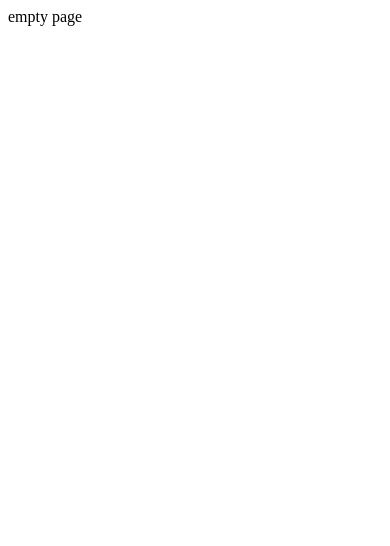
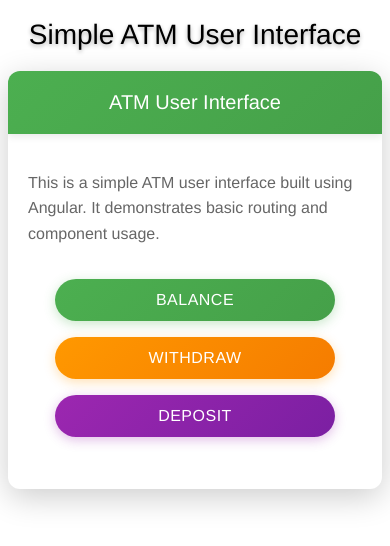
Before and after one commit to schafeld/angular-atm-interface, an Angular app in the folder atm-user-interface/: page / in a window 390 px wide. Shown: the top 546 px of the page. Built offline with nearby package versions, Linux system fonts and the light colour scheme.

Commit message:
add basic material css styling to ui

```diff
--- a/atm-user-interface/src/app/app.css
+++ b/atm-user-interface/src/app/app.css
@@ -0,0 +1,208 @@
+/* Global styles */
+* {
+  box-sizing: border-box;
+  font-family: Helvetica, Verdana, Arial, sans-serif;
+}
+
+body {
+  font-family: Helvetica, Verdana, Arial, sans-serif;
+  margin: 0;
+  padding: 20px;
+  background: linear-gradient(135deg, #667eea 0%, #764ba2 100%);
+  min-height: 100vh;
+}
+
+h1 {
+  text-align: center;
+  color: #000000;
+  font-weight: 300;
+  font-size: 2.5rem;
+  margin-bottom: 30px;
+  text-shadow: 0 2px 4px rgba(0, 0, 0, 0.3);
+}
+
+/* Card styling */
+.card {
+  max-width: 600px;
+  margin: 0 auto;
+  background: #ffffff;
+  border-radius: 16px;
+  box-shadow: 0 8px 32px rgba(0, 0, 0, 0.2);
+  overflow: hidden;
+}
+
+.card-header {
+  background: linear-gradient(135deg, #4CAF50 0%, #45a049 100%);
+  color: white;
+  padding: 24px;
+  font-size: 1.5rem;
+  font-weight: 500;
+  text-align: center;
+  box-shadow: 0 2px 8px rgba(0, 0, 0, 0.1);
+}
+
+.card-body {
+  padding: 32px;
+}
+
+.card-text {
+  color: #666;
+  line-height: 1.6;
+  margin-bottom: 32px;
+  font-size: 1rem;
+}
+
+/* Navigation styling */
+nav {
+  display: flex;
+  gap: 16px;
+  margin-bottom: 32px;
+  flex-wrap: wrap;
+  justify-content: center;
+}
+
+/* Material Design button styling */
+button {
+  background: linear-gradient(135deg, #2196F3 0%, #1976D2 100%);
+  color: white;
+  border: none;
+  padding: 12px 32px;
+  border-radius: 24px;
+  font-size: 1rem;
+  font-weight: 500;
+  cursor: pointer;
+  position: relative;
+  overflow: hidden;
+  transition: all 0.3s cubic-bezier(0.4, 0.0, 0.2, 1);
+  box-shadow: 0 3px 12px rgba(33, 150, 243, 0.3);
+  min-width: 120px;
+  text-transform: uppercase;
+  letter-spacing: 0.5px;
+}
+
+/* Ripple effect */
+button::before {
+  content: '';
+  position: absolute;
+  top: 50%;
+  left: 50%;
+  width: 0;
+  height: 0;
+  border-radius: 50%;
+  background: rgba(255, 255, 255, 0.3);
+  transition: width 0.6s, height 0.6s, top 0.6s, left 0.6s;
+  transform: translate(-50%, -50%);
+}
+
+button:hover {
+  transform: translateY(-2px);
+  box-shadow: 0 6px 20px rgba(33, 150, 243, 0.4);
+  background: linear-gradient(135deg, #1976D2 0%, #1565C0 100%);
+}
+
+button:active {
+  transform: translateY(0);
+  box-shadow: 0 2px 8px rgba(33, 150, 243, 0.3);
+}
+
+button:active::before {
+  width: 300px;
+  height: 300px;
+}
+
+button:focus {
+  outline: none;
+  box-shadow: 0 0 0 3px rgba(33, 150, 243, 0.3);
+}
+
+/* Different button colors for variety */
+button:nth-child(1) {
+  background: linear-gradient(135deg, #4CAF50 0%, #45a049 100%);
+  box-shadow: 0 3px 12px rgba(76, 175, 80, 0.3);
+}
+
+button:nth-child(1):hover {
+  background: linear-gradient(135deg, #45a049 0%, #388e3c 100%);
+  box-shadow: 0 6px 20px rgba(76, 175, 80, 0.4);
+}
+
+button:nth-child(2) {
+  background: linear-gradient(135deg, #FF9800 0%, #F57C00 100%);
+  box-shadow: 0 3px 12px rgba(255, 152, 0, 0.3);
+}
+
+button:nth-child(2):hover {
+  background: linear-gradient(135deg, #F57C00 0%, #E65100 100%);
+  box-shadow: 0 6px 20px rgba(255, 152, 0, 0.4);
+}
+
+button:nth-child(3) {
+  background: linear-gradient(135deg, #9C27B0 0%, #7B1FA2 100%);
+  box-shadow: 0 3px 12px rgba(156, 39, 176, 0.3);
+}
+
+button:nth-child(3):hover {
+  background: linear-gradient(135deg, #7B1FA2 0%, #6A1B9A 100%);
+  box-shadow: 0 6px 20px rgba(156, 39, 176, 0.4);
+}
+
+/* Router outlet container */
+router-outlet {
+  display: block;
+}
+
+/* Content area for routed components */
+router-outlet+* {
+  background: #f8f9fa;
+  border-radius: 12px;
+  padding: 24px;
+  margin-top: 24px;
+  box-shadow: 0 2px 8px rgba(0, 0, 0, 0.1);
+  border: 1px solid #e9ecef;
+}
+
+/* Responsive design */
+@media (max-width: 768px) {
+  body {
+    padding: 16px;
+  }
+
+  h1 {
+    font-size: 2rem;
+    margin-bottom: 20px;
+  }
+
+  .card {
+    margin: 0;
+    border-radius: 12px;
+  }
+
+  .card-body {
+    padding: 24px;
+  }
+
+  nav {
+    flex-direction: column;
+    align-items: center;
+  }
+
+  button {
+    width: 100%;
+    max-width: 280px;
+  }
+}
+
+@media (max-width: 480px) {
+  .card-header {
+    padding: 20px;
+    font-size: 1.25rem;
+  }
+
+  .card-body {
+    padding: 20px;
+  }
+
+  h1 {
+    font-size: 1.75rem;
+  }
+}
--- a/atm-user-interface/src/app/app.html
+++ b/atm-user-interface/src/app/app.html
@@ -1 +1,18 @@
-empty page
+<h1>Simple ATM User Interface</h1>
+
+<div class="card">
+  <div class="card-header">
+    ATM User Interface
+  </div>
+  <div class="card-body">
+    <p class="card-text">This is a simple ATM user interface built using Angular. It demonstrates basic routing and
+      component usage.</p>
+    <nav>
+      <button router-link="/balance">Balance</button>
+      <button router-link="/withdraw">Withdraw</button>
+      <button router-link="/deposit">Deposit</button>
+    </nav>
+
+    <router-outlet></router-outlet>
+  </div>
+</div>
```
